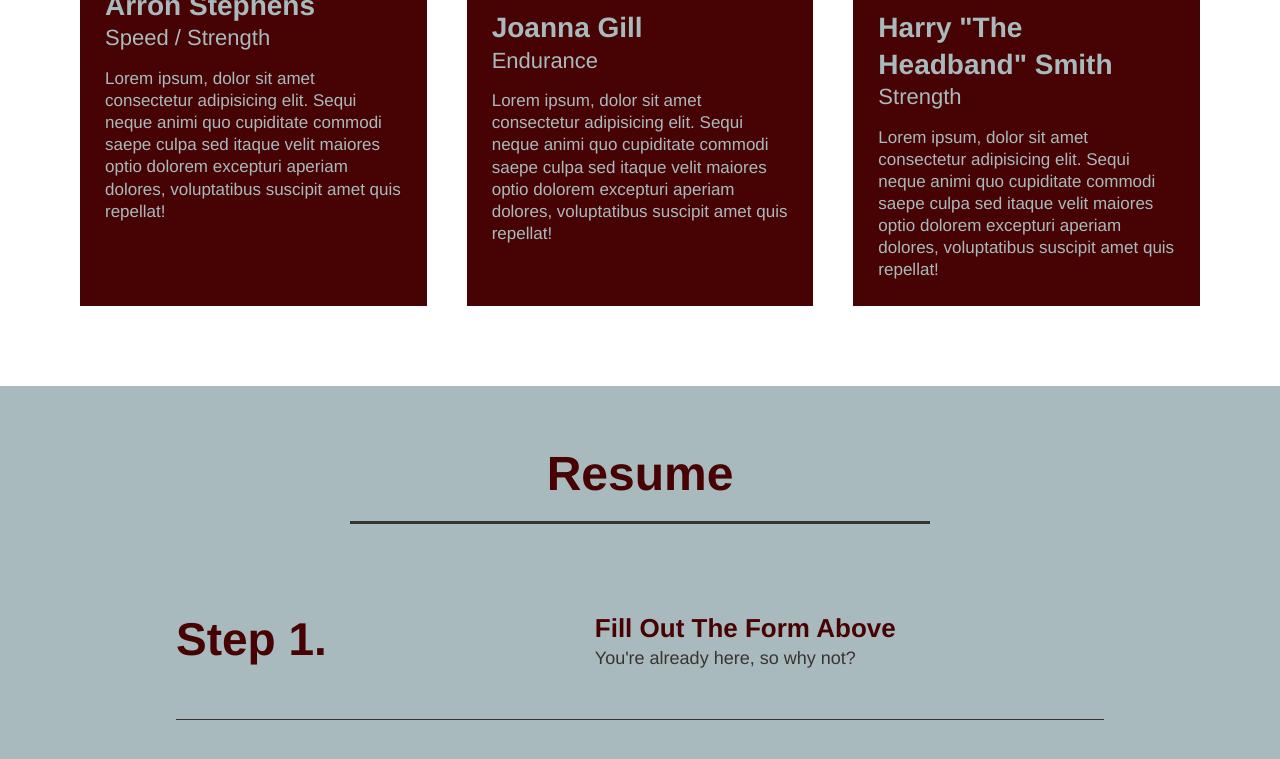
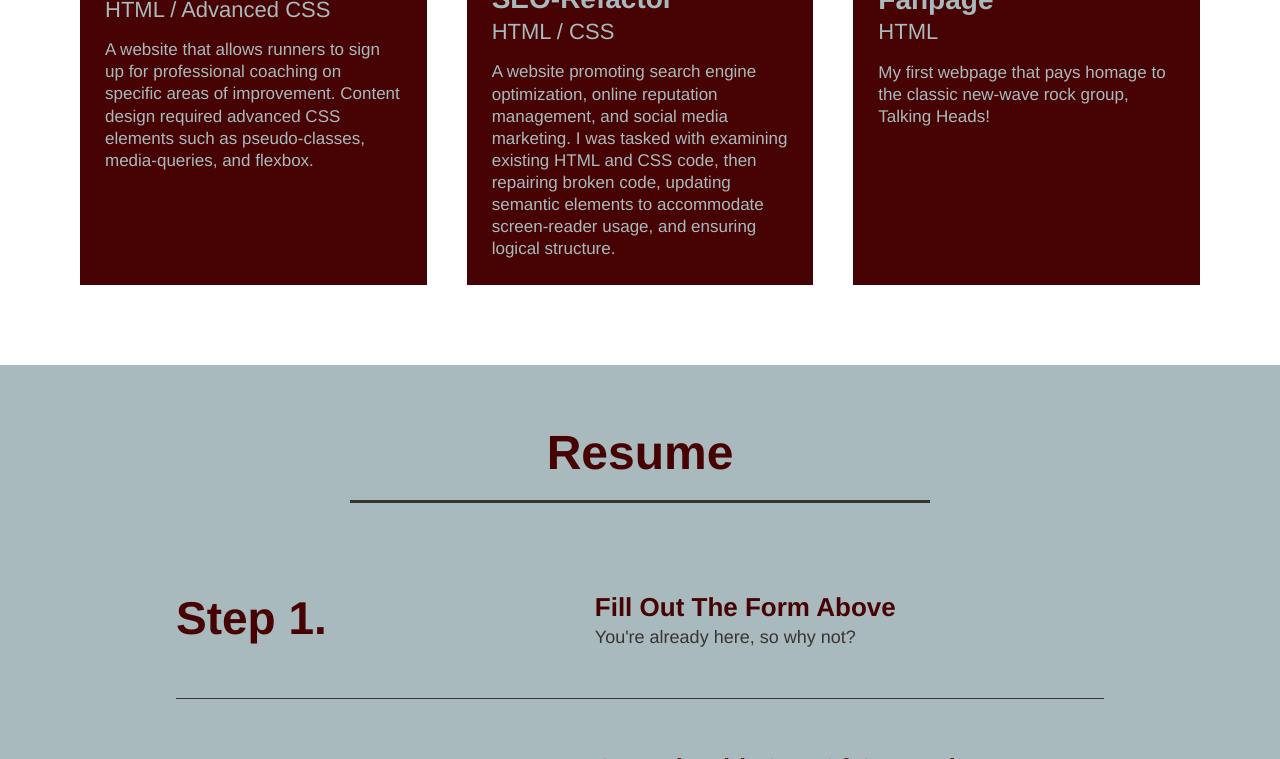
Before and after one commit to ratalla816/professional-portfolio, a plain HTML site: page index.html in a window 1280 px wide. Shown: the part 1858-2617 px from the top of the page. Drawn offline with Linux system fonts and the light colour scheme.

Commit message:
updated work text

```diff
--- a/index.html
+++ b/index.html
@@ -46,7 +46,7 @@
           Okay, it's actually Christopher. But, I'm attending the KU Fullstack Coding Bootcamp. Thanks to their world-class
           curriculum and instructors, I'm learning HTML, Advanced CSS, Javascript, Web, third-party,
           and server-side APIs, Node.js, Express.js, SQL, ORM, MVC, Computer Science, NoSQL, PWA, React,
-          MERN, and State. If that's not excellence, what is?
+          MERN, and State - Now that's digital excellence!
           </p>
       </div>
 
@@ -86,9 +86,9 @@
           <img src="./assets/images/runbuddy.JPG" alt="screenshot of run buddy website, runner tying her shoe in the background" />
          </a>
           <div class="trainer-bio">
-            <h3 class="trainer-name">Arron Stephens</h3>
-            <h4 class="trainer-role">Speed / Strength</h4>
-            <p>Lorem ipsum, dolor sit amet consectetur adipisicing elit. Sequi neque animi quo cupiditate commodi saepe culpa sed itaque velit maiores optio dolorem excepturi aperiam dolores, voluptatibus suscipit amet quis repellat!</p>
+            <h3 class="trainer-name">Run Buddy</h3>
+            <h4 class="trainer-role">HTML / Advanced CSS</h4>
+            <p>A website that allows runners to sign up for professional coaching on specific areas of improvement. Content design required advanced CSS elements such as pseudo-classes, media-queries, and flexbox.</p>
           </div>
         </article>
 
@@ -97,9 +97,9 @@
           <img src="./assets/images/refactor.JPG" alt="screenshot of horiseon website, people sitting around a table looking like they are talking about something important" />
           </a>
           <div class="trainer-bio">
-            <h3 class="trainer-name">Joanna Gill</h3>
-            <h4 class="trainer-role">Endurance</h4>
-            <p>Lorem ipsum, dolor sit amet consectetur adipisicing elit. Sequi neque animi quo cupiditate commodi saepe culpa sed itaque velit maiores optio dolorem excepturi aperiam dolores, voluptatibus suscipit amet quis repellat!</p>
+            <h3 class="trainer-name">SEO-Refactor</h3>
+            <h4 class="trainer-role">HTML / CSS</h4>
+            <p>A website promoting search engine optimization, online reputation management, and social media marketing. I was tasked with examining existing HTML and CSS code, then repairing broken code, updating semantic elements to accommodate screen-reader usage, and ensuring logical structure.</p>
             </div>
           </article>
 
@@ -108,9 +108,9 @@
           <img src="./assets/images/fanpage.JPG" alt="screenshot of talking heads fanpage, david byrne in his big suit" />
           </a>
           <div class="trainer-bio">
-            <h3 class="trainer-name">Harry "The Headband" Smith</h3>
-            <h4 class="trainer-role">Strength</h4>
-            <p>Lorem ipsum, dolor sit amet consectetur adipisicing elit. Sequi neque animi quo cupiditate commodi saepe culpa sed itaque velit maiores optio dolorem excepturi aperiam dolores, voluptatibus suscipit amet quis repellat!</p>
+            <h3 class="trainer-name">Fanpage</h3>
+            <h4 class="trainer-role">HTML</h4>
+            <p>My first webpage that pays homage to the classic new-wave rock group, Talking Heads!</p>
           </div>
         </article>
       </div>
```
